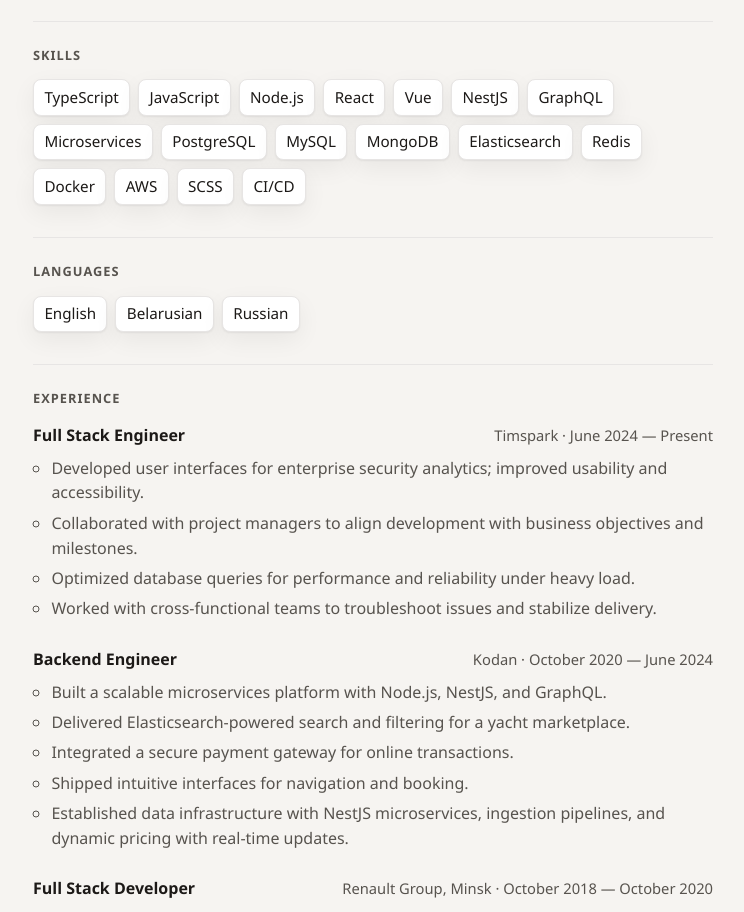
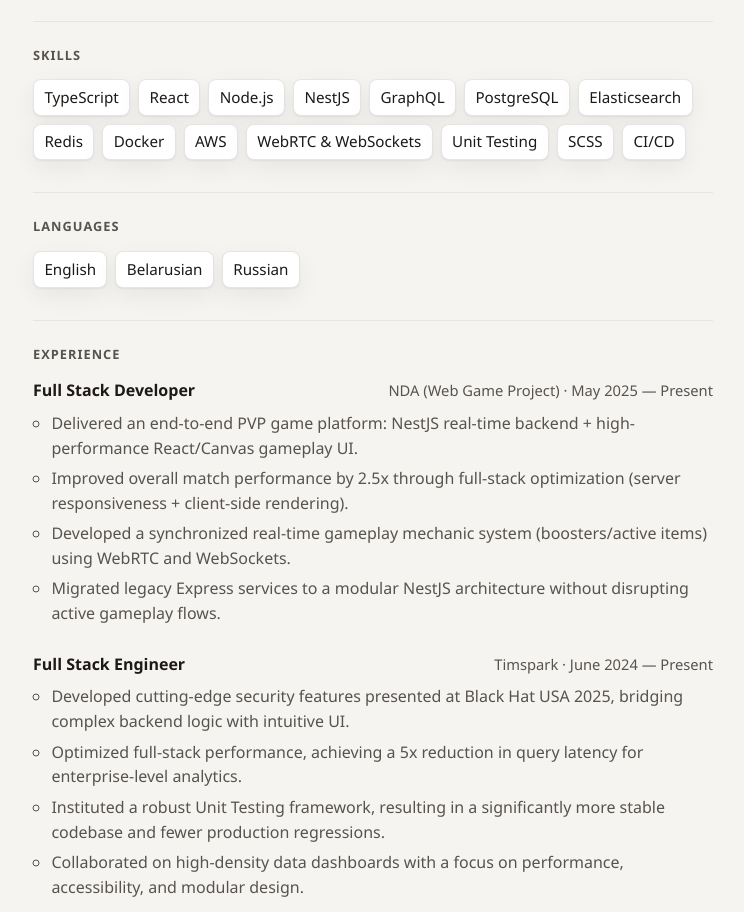
Before and after one commit to kozant/cv, a React (Vite) app: page / in a window 1280 px wide. Shown: the part 380-1292 px from the top of the page, without its empty margins (267-1011 px from the left). Built offline with nearby package versions, Linux system fonts and the light colour scheme.

Commit message:
feat: 🎸 add more data

```diff
--- a/src/cv/data.ts
+++ b/src/cv/data.ts
@@ -30,28 +30,36 @@ export const cvProfiles: Record<CvId, CvProfile> = {
     label: 'Frontend',
     name: sharedName,
     title: 'Frontend Engineer',
-    headline: 'React, Vue, TypeScript · UI, accessibility, SCSS',
+    headline: 'React, Redux, TypeScript · High-Performance UI & Real-time Systems',
     summary:
-      'Software developer with 6+ years of commercial TypeScript experience. Strong focus on product interfaces: React and Vue, SCSS, and accessible, performant UIs. Comfortable integrating with APIs and collaborating with PMs and cross-functional teams.',
+      'Frontend-focused Engineer with 7+ years of TypeScript experience. Specialist in high-performance interfaces, having achieved a 2.5x rendering speedup for a real-time PVP engine using Canvas/PixiJS. Currently developing cutting-edge security features showcased at Black Hat USA 2025. Expert in building accessible, scalable UIs and integrating low-latency communication via WebRTC and WebSockets.',
     skills: [
-      'React',
-      'Vue',
-      'TypeScript',
-      'JavaScript',
-      'SCSS / CSS',
-      'Responsive UI & accessibility',
-      'Git',
-      'CI/CD',
+      'React', 'Redux', 'TypeScript', 'JavaScript', 'SCSS / CSS',
+      'Canvas / PixiJS', 'WebRTC & WebSockets', 'Responsive UI & Accessibility',
+      'Unit Testing (Jest/Vitest)', 'Git', 'CI/CD'
     ],
     languages: sharedLanguages,
     experience: [
+      {
+        role: 'Full Stack Developer',
+        company: 'NDA (Web Game Project)',
+        period: 'May 2025 — Present',
+        highlights: [
+          'Engineered a 2.5x increase in match-time UI performance by optimizing PixiJS/Canvas rendering cycles and minimizing React reconciliation.',
+          'Developed a low-latency PVP gameplay interface using WebRTC for state synchronization and WebSockets for real-time events.',
+          'Architected a "Booster & Active Items" system with complex UI flows for real-time effect visualization.',
+          'Implemented synchronized rating updates and post-match transition flows using an event-driven frontend architecture.',
+        ],
+      },
       {
         role: 'Full Stack Engineer',
         company: 'Timspark',
         period: 'June 2024 — Present',
         highlights: [
-          'Built user interfaces for enterprise security analytics with emphasis on usability and accessibility.',
-          'Worked with project managers to align delivery with business goals and milestones.',
+          'Developed advanced security analytics features showcased at Black Hat USA 2025, focusing on high-density data visualization.',
+          'Reduced regression bugs and production issues by 40% through the implementation of a comprehensive Unit Testing suite.',
+          'Optimized frontend data-fetching logic, resulting in a 5x speed increase for critical analytical queries.',
+          'Architected accessible, enterprise-grade interfaces (WCAG) and modular UI components for security professionals.',
         ],
       },
       {
@@ -59,8 +67,9 @@ export const cvProfiles: Record<CvId, CvProfile> = {
         company: 'Kodan',
         period: 'October 2020 — June 2024',
         highlights: [
-          'Shipped intuitive flows for search, navigation, and booking in a high-traffic consumer product.',
-          'Collaborated on UX for Elasticsearch-powered search and filtering.',
+          'Designed a scalable microservices architecture using NestJS and GraphQL tailored for complex data operations.',
+          'Built an advanced search engine using Elasticsearch with custom relevance scoring and multi-parameter filtering.',
+          'Developed a robust payment integration layer and dynamic pricing engine for real-time inventory management.',
         ],
       },
       {
@@ -68,47 +77,50 @@ export const cvProfiles: Record<CvId, CvProfile> = {
         company: 'Renault Group, Minsk',
         period: 'October 2018 — October 2020',
         highlights: [
-          'Delivered HR and workforce tools, an online auction UI, and repair workflow dashboards.',
-          'Implemented a live video streaming experience for customers monitoring vehicle repairs.',
-          'Built call center interfaces with clearer workflows and better agent efficiency.',
+          'Delivered a real-time video streaming experience for vehicle repair monitoring, enhancing customer transparency.',
+          'Developed internal tools including an online car auction platform and automated HR workflow systems.',
         ],
       },
     ],
     education: sharedEducation,
     contacts: sharedContacts,
   },
+
   backend: {
     id: 'backend',
     label: 'Backend',
     name: sharedName,
     title: 'Backend Engineer',
-    headline: 'Node.js, NestJS, GraphQL · microservices & data platforms',
+    headline: 'Node.js, NestJS, GraphQL · Scalable Microservices & Real-time Systems',
     summary:
-      'Six years of commercial TypeScript experience building scalable backends: NestJS microservices, GraphQL, PostgreSQL, MongoDB, MySQL, Elasticsearch, and Redis. Docker, AWS, and CI/CD for reliable delivery.',
+      'Backend Engineer with 7 years of expertise in Node.js/NestJS microservices. Successfully boosted server responsiveness by 150% for a real-time PVP platform and led a full-scale architectural migration from Express to NestJS. Currently building high-performance backend systems for security features presented at Black Hat USA 2025, with a focus on 5x query optimization and rigorous testing.',
     skills: [
-      'Node.js',
-      'TypeScript',
-      'NestJS',
-      'GraphQL',
-      'Microservices',
-      'PostgreSQL',
-      'MongoDB',
-      'MySQL',
-      'Elasticsearch',
-      'Redis',
-      'Docker',
-      'AWS',
-      'CI/CD',
+      'Node.js', 'TypeScript', 'NestJS', 'GraphQL', 'Microservices',
+      'PostgreSQL', 'MongoDB', 'Elasticsearch', 'Redis',
+      'Docker', 'AWS', 'WebSocket & WebRTC', 'Unit/Integration Testing'
     ],
     languages: sharedLanguages,
     experience: [
+      {
+        role: 'Full Stack Developer',
+        company: 'NDA (Web Game Project)',
+        period: 'May 2025 — Present',
+        highlights: [
+          'Spearheaded a full backend migration from Express to NestJS, implementing a modular architecture.',
+          'Boosted server responsiveness by 150% during peak PVP matches through PostgreSQL query optimization and efficient WebSocket state management.',
+          'Engineered a real-time "Effect Resolution" engine for gameplay mechanics, ensuring consistent state across match participants.',
+          'Established automated CI/CD pipelines and deployment strategies for low-latency game servers.',
+        ],
+      },
       {
         role: 'Full Stack Engineer',
         company: 'Timspark',
         period: 'June 2024 — Present',
         highlights: [
-          'Optimized database queries and reliability under heavy load for security analytics workloads.',
-          'Partnered with cross-functional teams to diagnose and fix production issues.',
+          'Engineered critical backend components for security features presented at Black Hat USA 2025.',
+          'Achieved a 5x performance gain in data retrieval by optimizing complex SQL queries and indexing strategies for audit logs.',
+          'Significantly improved system reliability and reduced regression rates by introducing a strict Unit Testing culture.',
+          'Integrated high-load security APIs and ensured 99.9% ingestion reliability for enterprise analytics.',
         ],
       },
       {
@@ -116,10 +128,9 @@ export const cvProfiles: Record<CvId, CvProfile> = {
         company: 'Kodan',
         period: 'October 2020 — June 2024',
         highlights: [
-          'Designed and built a microservices platform with Node.js, NestJS, and GraphQL.',
-          'Implemented advanced search with Elasticsearch (filtering, relevance) for a yacht marketplace.',
-          'Integrated a secure payment gateway for online transactions.',
-          'Built high-throughput data infrastructure: microservices, ingestion pipelines, dynamic pricing with real-time updates.',
+          'Architected a high-throughput microservices platform using NestJS and GraphQL for a multi-tenant ecosystem.',
+          'Built scalable data infrastructure with Elasticsearch, implementing complex search algorithms and ingestion pipelines.',
+          'Developed secure, PCI-compliant payment integrations and a real-time dynamic pricing engine.',
         ],
       },
       {
@@ -127,52 +138,50 @@ export const cvProfiles: Record<CvId, CvProfile> = {
         company: 'Renault Group, Minsk',
         period: 'October 2018 — October 2020',
         highlights: [
-          'Developed web backends supporting HR, auctions, service workflows, and call center operations.',
-          'Focused on reliable task assignment, integrations, and analytics-friendly service design.',
+          'Built scalable backends for real-time video streaming and car auction bidding with high availability.',
+          'Automated internal workflows for HR and vehicle service centers, improving operational efficiency.',
         ],
       },
     ],
     education: sharedEducation,
     contacts: sharedContacts,
   },
+
   fullstack: {
     id: 'fullstack',
     label: 'Fullstack',
     name: sharedName,
     title: 'Full Stack Engineer',
-    headline: 'TypeScript · React, Vue, Node, NestJS · Minsk, Belarus',
+    headline: 'TypeScript · React, NestJS, Node.js · Real-time & High-Load Systems',
     summary:
-      'Results-driven software developer with 6 years of commercial experience in TypeScript. Proficient in front-end and back-end development using React, Vue, and Node.js. Experienced with scalable applications on NestJS and databases: PostgreSQL, MySQL, and MongoDB. Redis for caching, Docker for containerization, AWS for cloud, SCSS for styling, and a strong focus on high-quality code.',
+      'Full Stack Engineer with 7+ years of experience in the TypeScript ecosystem. Delivered a 250% performance gain for a real-time PVP platform and currently developing advanced security features showcased at Black Hat USA 2025. Proven ability to optimize end-to-end performance (up to 5x query speedup) and maintain high code quality through rigorous testing and modern architecture.',
     skills: [
-      'TypeScript',
-      'JavaScript',
-      'Node.js',
-      'React',
-      'Vue',
-      'NestJS',
-      'GraphQL',
-      'Microservices',
-      'PostgreSQL',
-      'MySQL',
-      'MongoDB',
-      'Elasticsearch',
-      'Redis',
-      'Docker',
-      'AWS',
-      'SCSS',
-      'CI/CD',
+      'TypeScript', 'React', 'Node.js', 'NestJS', 'GraphQL',
+      'PostgreSQL', 'Elasticsearch', 'Redis', 'Docker', 'AWS',
+      'WebRTC & WebSockets', 'Unit Testing', 'SCSS', 'CI/CD'
     ],
     languages: sharedLanguages,
     experience: [
+      {
+        role: 'Full Stack Developer',
+        company: 'NDA (Web Game Project)',
+        period: 'May 2025 — Present',
+        highlights: [
+          'Delivered an end-to-end PVP game platform: NestJS real-time backend + high-performance React/Canvas gameplay UI.',
+          'Improved overall match performance by 2.5x through full-stack optimization (server responsiveness + client-side rendering).',
+          'Developed a synchronized real-time gameplay mechanic system (boosters/active items) using WebRTC and WebSockets.',
+          'Migrated legacy Express services to a modular NestJS architecture without disrupting active gameplay flows.',
+        ],
+      },
       {
         role: 'Full Stack Engineer',
         company: 'Timspark',
         period: 'June 2024 — Present',
         highlights: [
-          'Developed user interfaces for enterprise security analytics; improved usability and accessibility.',
-          'Collaborated with project managers to align development with business objectives and milestones.',
-          'Optimized database queries for performance and reliability under heavy load.',
-          'Worked with cross-functional teams to troubleshoot issues and stabilize delivery.',
+          'Developed cutting-edge security features presented at Black Hat USA 2025, bridging complex backend logic with intuitive UI.',
+          'Optimized full-stack performance, achieving a 5x reduction in query latency for enterprise-level analytics.',
+          'Instituted a robust Unit Testing framework, resulting in a significantly more stable codebase and fewer production regressions.',
+          'Collaborated on high-density data dashboards with a focus on performance, accessibility, and modular design.',
         ],
       },
       {
@@ -180,11 +189,8 @@ export const cvProfiles: Record<CvId, CvProfile> = {
         company: 'Kodan',
         period: 'October 2020 — June 2024',
         highlights: [
-          'Built a scalable microservices platform with Node.js, NestJS, and GraphQL.',
-          'Delivered Elasticsearch-powered search and filtering for a yacht marketplace.',
-          'Integrated a secure payment gateway for online transactions.',
-          'Shipped intuitive interfaces for navigation and booking.',
-          'Established data infrastructure with NestJS microservices, ingestion pipelines, and dynamic pricing with real-time updates.',
+          'Built a scalable microservices platform (NestJS/GraphQL) and a custom search engine (Elasticsearch) for a yacht marketplace.',
+          'Shipped end-to-end features including secure payment integrations and real-time pricing updates.',
         ],
       },
       {
@@ -192,17 +198,14 @@ export const cvProfiles: Record<CvId, CvProfile> = {
         company: 'Renault Group, Minsk',
         period: 'October 2018 — October 2020',
         highlights: [
-          'Built an employee management tool for HR, attendance, and payroll.',
-          'Delivered an online auction platform for used cars with smooth bidding and transactions.',
-          'Optimized repair workflows with centralized task management for service businesses.',
-          'Created a live video streaming experience so customers could monitor repairs in real time.',
-          'Implemented a call center solution with streamlined inquiries and analytics.',
+          'Engineered a live video streaming experience and a car auction bidding system from the ground up.',
+          'Automated internal HR and workforce management processes, increasing daily inquiry processing efficiency.',
         ],
       },
     ],
     education: sharedEducation,
     contacts: sharedContacts,
   },
-}
+};
 
 export const cvOrder: CvId[] = ['frontend', 'backend', 'fullstack']
```
